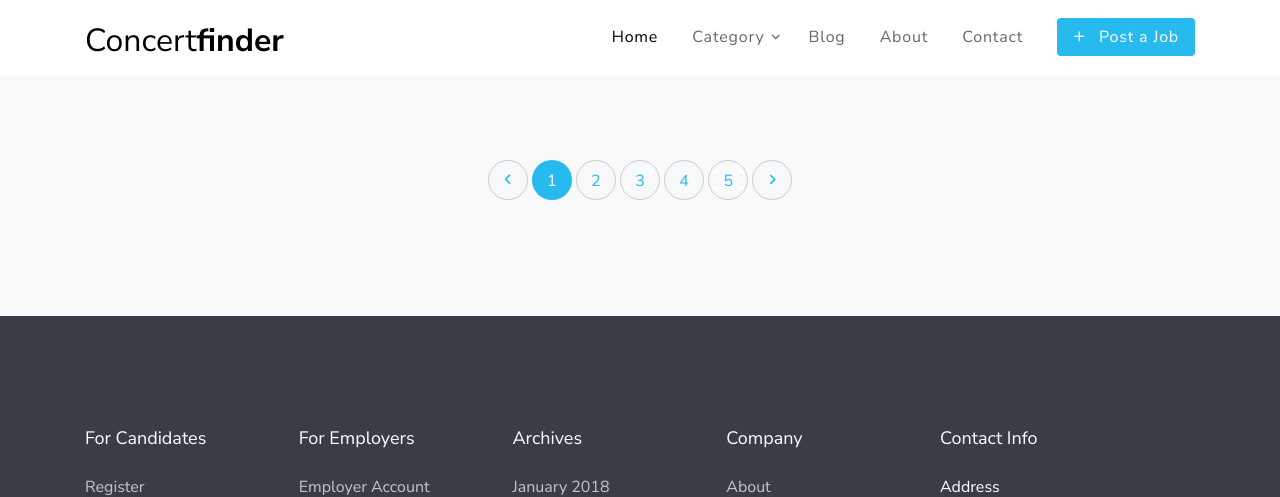
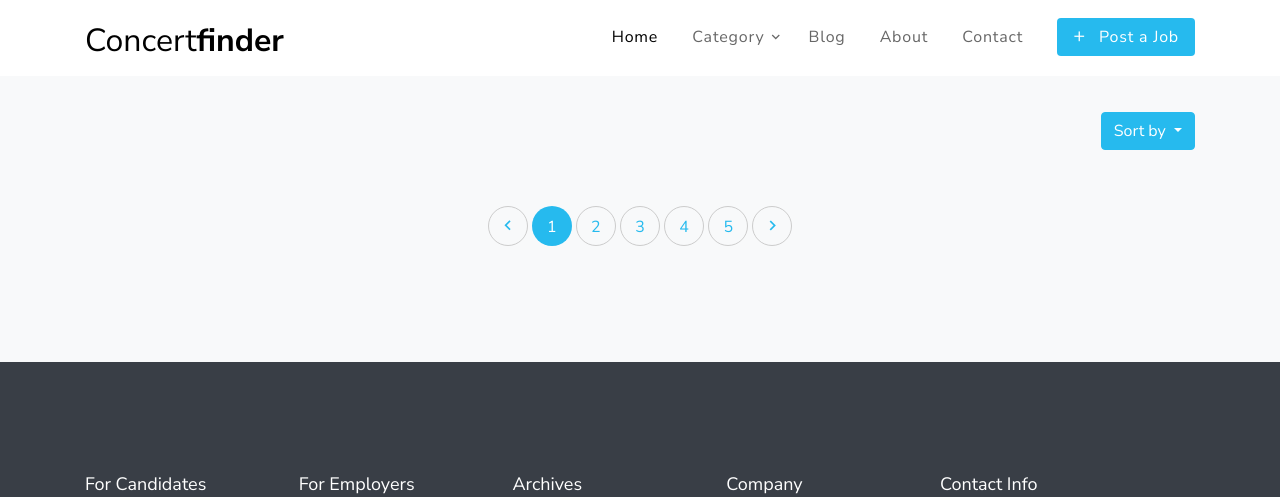
Before and after one commit to orbarilan4/Gigs, a Flask app: page /recommendations in a window 1280 px wide. Shown: the top 497 px of the page. Run offline with Flask 2, Linux system fonts and the light colour scheme; the visitor is signed in with stand-in values (Sample User, id 1); data that the repository does not hold is empty; some libraries are stand-ins or nearby versions; some web fonts are replaced.

Commit message:
Hemi:
- Added sort

```diff
--- a/static/css/style.css
+++ b/static/css/style.css
@@ -1539,3 +1539,7 @@ a {
     padding: 0.5rem 1rem;
     filter: url('#goo');
 }
+
+.site-section .btn-group{
+float:right;
+}
--- a/templates/layout.html
+++ b/templates/layout.html
@@ -1,7 +1,7 @@
 <!DOCTYPE html>
 <html lang="en">
   <head>
-    <title>ConcertFinder &mdash; Colorlib Website Template</title>
+    <title>ConcertFinder &mdash; The best way to find a concert!</title>
     <meta charset="utf-8">
     <meta name="viewport" content="width=device-width, initial-scale=1, shrink-to-fit=no">
 
--- a/templates/result.html
+++ b/templates/result.html
@@ -3,6 +3,19 @@
 
 <div class="site-section bg-light">
       <div class="container">
+          <div class="row pb-2">
+              <div class="col-md-4 offset-md-8">
+                    <div class="btn-group">
+                      <button type="button" class="btn btn-primary dropdown-toggle" data-toggle="dropdown" aria-haspopup="true" aria-expanded="false">
+                        Sort by
+                      </button>
+                      <div class="dropdown-menu  dropdown-menu-right">
+                        <a class="dropdown-item" href="#">Date</a>
+                        <a class="dropdown-item" href="#">Artist</a>
+                      </div>
+                    </div>
+              </div>
+        </div>
 
           {% for row in records %}
     {% set rowloop = loop %}
```
